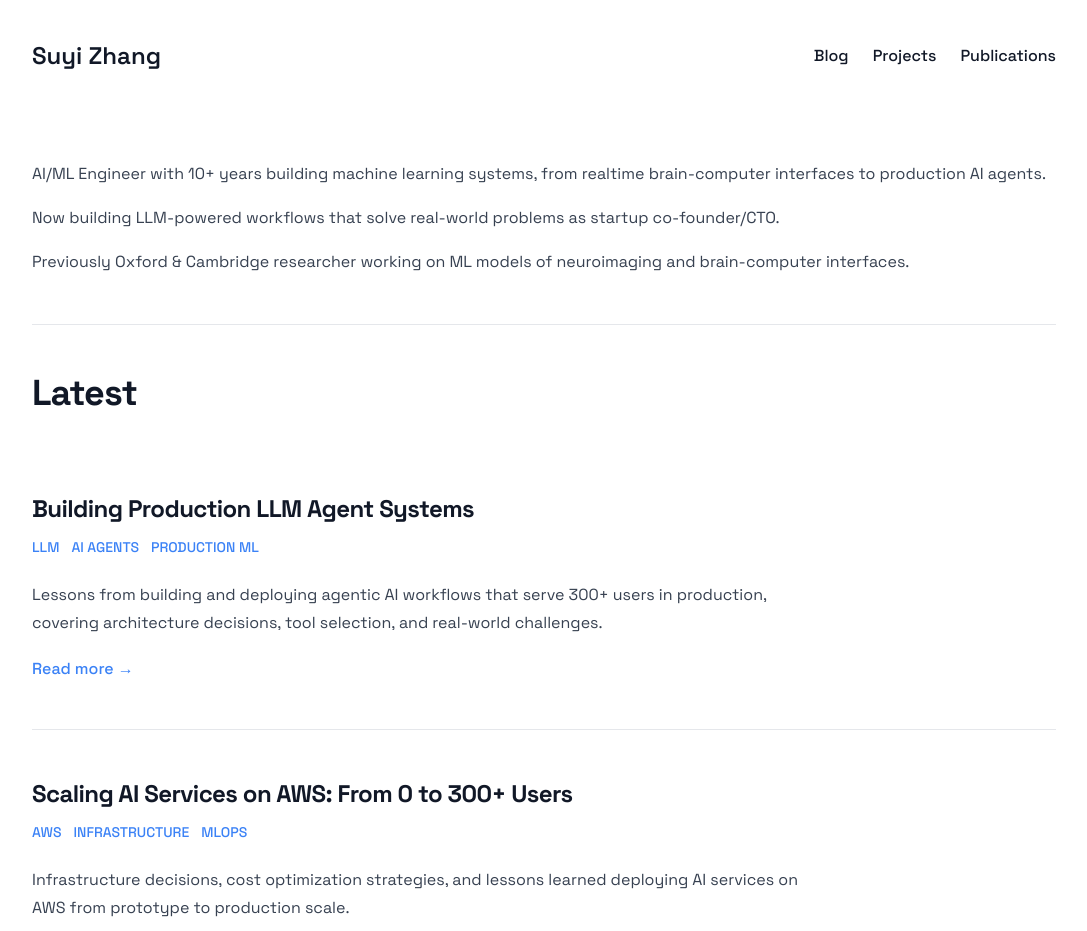
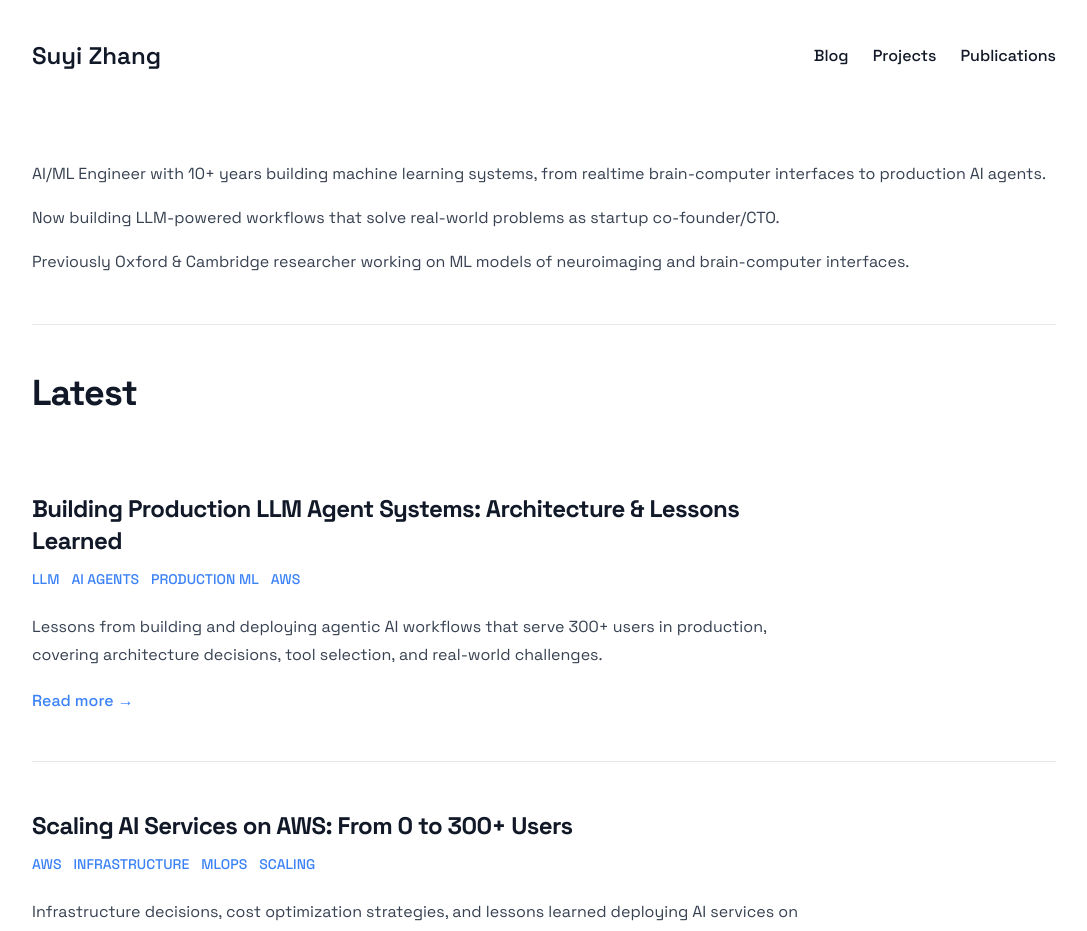
Before and after one commit to syzhang/syzhang.github.io, a Next.js app: page / in a window 1280 px wide. Shown: the top 931 px of the page, without its empty margins (96-1183 px from the left). Built offline with nearby package versions, Linux system fonts and the light colour scheme.

Commit message:
auto show posts

```diff
--- a/src/app/page.tsx
+++ b/src/app/page.tsx
@@ -1,6 +1,47 @@
 import Link from 'next/link';
+import fs from 'fs';
+import path from 'path';
+import matter from 'gray-matter';
+
+interface PostMetadata {
+  title: string;
+  date: string;
+  description: string;
+  tags?: string[];
+  slug: string;
+}
+
+function getLatestPosts(count: number = 2): PostMetadata[] {
+  const postsDirectory = path.join(process.cwd(), 'content', 'blog');
+
+  if (!fs.existsSync(postsDirectory)) {
+    return [];
+  }
+
+  const fileNames = fs.readdirSync(postsDirectory);
+  const posts = fileNames
+    .filter((fileName) => fileName.endsWith('.mdx'))
+    .map((fileName) => {
+      const slug = fileName.replace(/\.mdx$/, '');
+      const fullPath = path.join(postsDirectory, fileName);
+      const fileContents = fs.readFileSync(fullPath, 'utf8');
+      const { data } = matter(fileContents);
+
+      return {
+        slug,
+        title: data.title,
+        date: data.date,
+        description: data.description,
+        tags: data.tags,
+      };
+    });
+
+  return posts.sort((a, b) => (a.date < b.date ? 1 : -1)).slice(0, count);
+}
 
 export default function Home() {
+  const latestPosts = getLatestPosts(2);
+
   return (
     <div className="divide-y divide-gray-200 dark:divide-gray-700">
       <div className="prose max-w-none pb-8 pt-8 dark:prose-dark">
@@ -19,42 +60,48 @@ export default function Home() {
         <h2 className="text-3xl font-extrabold leading-9 tracking-tight text-gray-900 dark:text-gray-100 sm:text-4xl sm:leading-10 mb-8">
           Latest
         </h2>
+        {latestPosts.length === 0 ? (
+          <div className="text-gray-500 dark:text-gray-400">
+            <p>Blog posts coming soon! I'll be writing about building production LLM systems, AI agent architectures, and lessons learned from deploying ML in the real world.</p>
+          </div>
+        ) : (
           <div className="divide-y divide-gray-200 dark:divide-gray-700">
-          <article className="py-12">
+            {latestPosts.map((post) => (
+              <article key={post.slug} className="py-12">
                 <div className="space-y-2 xl:grid xl:grid-cols-4 xl:items-baseline xl:space-y-0">
                   <div className="space-y-5 xl:col-span-3">
                     <div className="space-y-6">
                       <div>
                         <h3 className="text-2xl font-bold leading-8 tracking-tight">
                           <Link
-                        href="/blog/production-llm-agents"
+                            href={`/blog/${post.slug}`}
                             className="text-gray-900 dark:text-gray-100"
                           >
-                        Building Production LLM Agent Systems
+                            {post.title}
                           </Link>
                         </h3>
+                        {post.tags && (
                           <div className="flex flex-wrap mt-3">
-                      <span className="mr-3 text-sm font-medium uppercase text-primary-500 dark:text-primary-400">
-                        LLM
+                            {post.tags.map((tag) => (
+                              <span
+                                key={tag}
+                                className="mr-3 text-sm font-medium uppercase text-primary-500 dark:text-primary-400"
+                              >
+                                {tag}
                               </span>
-                      <span className="mr-3 text-sm font-medium uppercase text-primary-500 dark:text-primary-400">
-                        AI Agents
-                      </span>
-                      <span className="mr-3 text-sm font-medium uppercase text-primary-500 dark:text-primary-400">
-                        Production ML
-                      </span>
+                            ))}
                           </div>
+                        )}
                       </div>
                       <div className="prose max-w-none text-gray-500 dark:text-gray-400">
-                    Lessons from building and deploying agentic AI workflows that serve 300+ users in production,
-                    covering architecture decisions, tool selection, and real-world challenges.
+                        {post.description}
                       </div>
                     </div>
                     <div className="text-base font-medium leading-6">
                       <Link
-                    href="/blog/production-llm-agents"
+                        href={`/blog/${post.slug}`}
                         className="text-primary-500 hover:text-primary-600 dark:hover:text-primary-400"
-                    aria-label="Read more: Building Production LLM Agent Systems"
+                        aria-label={`Read more: ${post.title}`}
                       >
                         Read more &rarr;
                       </Link>
@@ -62,50 +109,9 @@ export default function Home() {
                   </div>
                 </div>
               </article>
-
-          <article className="py-12">
-            <div className="space-y-2 xl:grid xl:grid-cols-4 xl:items-baseline xl:space-y-0">
-              <div className="space-y-5 xl:col-span-3">
-                <div className="space-y-6">
-                  <div>
-                    <h3 className="text-2xl font-bold leading-8 tracking-tight">
-                      <Link
-                        href="/blog/aws-scaling-ai-services"
-                        className="text-gray-900 dark:text-gray-100"
-                      >
-                        Scaling AI Services on AWS: From 0 to 300+ Users
-                      </Link>
-                    </h3>
-                    <div className="flex flex-wrap mt-3">
-                      <span className="mr-3 text-sm font-medium uppercase text-primary-500 dark:text-primary-400">
-                        AWS
-                      </span>
-                      <span className="mr-3 text-sm font-medium uppercase text-primary-500 dark:text-primary-400">
-                        Infrastructure
-                      </span>
-                      <span className="mr-3 text-sm font-medium uppercase text-primary-500 dark:text-primary-400">
-                        MLOps
-                      </span>
+            ))}
           </div>
-                  </div>
-                  <div className="prose max-w-none text-gray-500 dark:text-gray-400">
-                    Infrastructure decisions, cost optimization strategies, and lessons learned deploying AI services
-                    on AWS from prototype to production scale.
-                  </div>
-                </div>
-                <div className="text-base font-medium leading-6">
-                  <Link
-                    href="/blog/aws-scaling-ai-services"
-                    className="text-primary-500 hover:text-primary-600 dark:hover:text-primary-400"
-                    aria-label="Read more: Scaling AI Services on AWS"
-                  >
-                    Read more &rarr;
-                  </Link>
-                </div>
-              </div>
-            </div>
-          </article>
-        </div>
+        )}
 
         <div className="flex justify-end text-base font-medium leading-6">
           <Link
```
Lines whose indentation alone changed are shown as unchanged.
